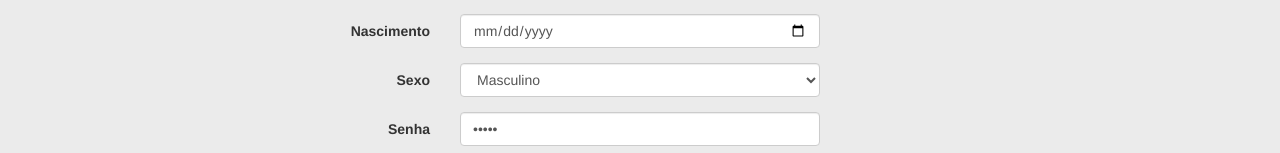
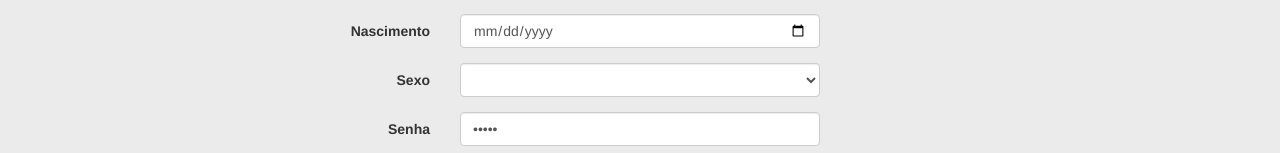
Before and after one commit to roavellarm/Teach.me, an Angular app: page /user/1 in a window 1280 px wide. Shown: the part 305-458 px from the top of the page. Built offline with nearby package versions, Linux system fonts and the light colour scheme; a web font is replaced by a local one.

Commit message:
Sex Persistence

```diff
--- a/src/app/app.module.ts
+++ b/src/app/app.module.ts
@@ -26,8 +26,6 @@ import { FormCategoryComponent } from './category/form-category/form-category.co
 import { IndexCategoryComponent } from './category/index-category/index-category.component';
 import { CategoryService } from './category/category.service'
 
-import { SexService } from './sex/sex.service'
-
 import { NavbarComponent } from './shared/navbar/navbar.component';
 import { FooterComponent } from './shared/footer/footer.component';
 import { PageNotFoundComponent } from './shared/page-not-found/page-not-found.component';
@@ -35,6 +33,8 @@ import { HomeComponent } from './shared/home/home.component';
 import { MoedaPipe } from './moeda.pipe';
 import { AboutComponent } from './shared/about/about.component';
 import { ContactComponent } from './shared/contact/contact.component';
+import { SexComponent } from './sex/sex.component';
+import { SexService } from './sex/sex.service'
 
 const routes: Routes = [
   { path: '', redirectTo: '/index', pathMatch: 'full' },
@@ -86,6 +86,7 @@ const routes: Routes = [
     MoedaPipe,
     AboutComponent,
     ContactComponent,
+    SexComponent,
   ],
 
   imports: [
--- /dev/null
+++ b/src/app/sex/sex.component.ts
@@ -0,0 +1,51 @@
+import { Component, OnInit } from '@angular/core';
+import { Sex } from "./sex";
+import { SexService } from "./sex.service";
+import { ActivatedRoute, Router } from '@angular/router';
+
+@Component({
+  selector: 'app-sex',
+  templateUrl: './sex.component.html',
+  styleUrls: ['./sex.component.scss']
+})
+export class SexComponent implements OnInit {
+  sex:Sex;
+  id:number;
+
+  constructor(
+    private service: SexService,
+    private router: Router,
+    private activatedRoute: ActivatedRoute
+  ) { }
+
+  ngOnInit() {
+    this.id = this.activatedRoute.snapshot.params['id'];
+
+    if (isNaN(this.id)){
+      this.sex = new Sex();
+    }
+    else
+    {
+       this.sex = Object.assign({}, this.service.get(this.id));
+    }
+  }
+
+  save()
+  {
+    if (isNaN(this.id)) {
+      this.service.post(this.sex);
+      this.sex = new Sex();
+    }
+    else
+    {
+      this.service.put(this.id, this.sex);
+    }
+    this.router.navigate(['/user']);
+  }
+
+  cancel() {
+    this.router.navigate(['/user']);
+  }
+
+
+}
--- a/src/app/sex/sex.service.ts
+++ b/src/app/sex/sex.service.ts
@@ -3,22 +3,38 @@ import { Sex } from './sex';
 
 @Injectable()
 export class SexService {
-  sexes: Sex[] = [];
-  autoIncrement: number = 1;
+  sexes: Sex[] = [
+    { id:0, title:"Masculino" },
+    { id:1, title:"Feminino" },
+    { id:2, title:"Outro" }
+  ];
+  autoIncrement: number = 3;
 
   constructor() { }
 
-  getAll() {}
+  getAll() {
+    return this.sexes;
+  }
 
-  get(_id: number) {}
+  get(_id: number) {
+    return this.sexes.find(sex => sex.id == _id);
+  }
 
   post(_sex: Sex) {
     _sex.id = this.autoIncrement++;
     this.sexes.push(_sex);
   }
 
-  put() {}
+  put(_id: number, _sex: Sex) {
+    let i = this.sexes.indexOf(this.get(_id), 0);
+    this.sexes[i] = _sex;
+  }
 
-  delete() {}
+  delete(_sex: Sex) {
+    let i = this.sexes.indexOf(_sex, 0);
+    if (i > -1) {
+      this.sexes.splice(i, 1);
+    }
+  }
 
 }
--- a/src/app/user/form-user/form-user.component.html
+++ b/src/app/user/form-user/form-user.component.html
@@ -40,7 +40,7 @@
             <input type="date" class="form-control" name="birthDate" id="birthDate" required [(ngModel)]="user.birthDate">
         </div>
     </div>
-    <div class="form-group">
+<!--     <div class="form-group">
       <label for="sex" class="col-lg-4 control-label">Sexo</label>
       <div class="col-lg-4">
         <select class="form-control" id="sex">
@@ -49,8 +49,17 @@
             <option value="Outro">Outro</option>
         </select>
       </div>
-    </div>
-
+    </div> -->
+    <div class="form-group">
+      <label for="select" id="categories" class="col-lg-4 control-label">Sexo</label>
+      <div class="col-lg-4">
+          <select class="form-control" id="sexes" name="sexes" [(ngModel)]="user.sex">
+              <option *ngFor="let sex of sexes" [ngValue]="sex">
+                  {{sex.title}}
+              </option>
+          </select>
+      </div>
+     </div>
     <!-- <div class="form-group">
       <label for="email" class="col-lg-4 control-label">Email</label>
       <div class="col-lg-4">
--- a/src/app/user/form-user/form-user.component.ts
+++ b/src/app/user/form-user/form-user.component.ts
@@ -2,6 +2,8 @@ import { Component, OnInit } from '@angular/core';
 import { UserService } from './../user.service';
 import { User } from './../user';
 import { ActivatedRoute, Router } from '@angular/router';
+import { SexService } from "../../sex/sex.service";
+import { Sex } from "../../sex/sex";
 
 @Component({
   selector: 'app-form-user',
@@ -13,11 +15,18 @@ export class FormUserComponent implements OnInit {
   id: number;
   error: string;
   showAlert: boolean = false;
+  sexes: Sex[]=[];
 
-  constructor(private userService: UserService, private router: Router, private activatedRoute: ActivatedRoute) { }
+  constructor(
+    private userService: UserService,
+    private service: SexService,
+    private router: Router,
+    private activatedRoute: ActivatedRoute
+  ) { }
 
   ngOnInit() {
     this.id = this.activatedRoute.snapshot.params['id'];
+    this.sexes = this.service.getAll();
 
     if (isNaN(this.id)){
       this.user = new User();
--- a/src/app/user/index-user/index-user.component.ts
+++ b/src/app/user/index-user/index-user.component.ts
@@ -1,6 +1,7 @@
 import { Component, OnInit } from '@angular/core';
 import { UserService } from './../user.service';
 import { User } from './../user';
+import { SexService } from "../../sex/sex.service";
 
 @Component({
   selector: 'app-index-user',
@@ -10,7 +11,10 @@ export class IndexUserComponent implements OnInit {
   title = "Lista de usuários";
   users: User[]=[];
 
-  constructor(private service:UserService) { }
+  constructor(
+    private service:UserService,
+    private sexService:SexService
+  ) { }
 
   ngOnInit() {
     this.users = this.service.getAll();
```
Also changed, not shown: src/app/sex/sex.component.html (added), src/app/sex/sex.component.scss (added), 1 other file (tests, documents, lock files or other folders).
